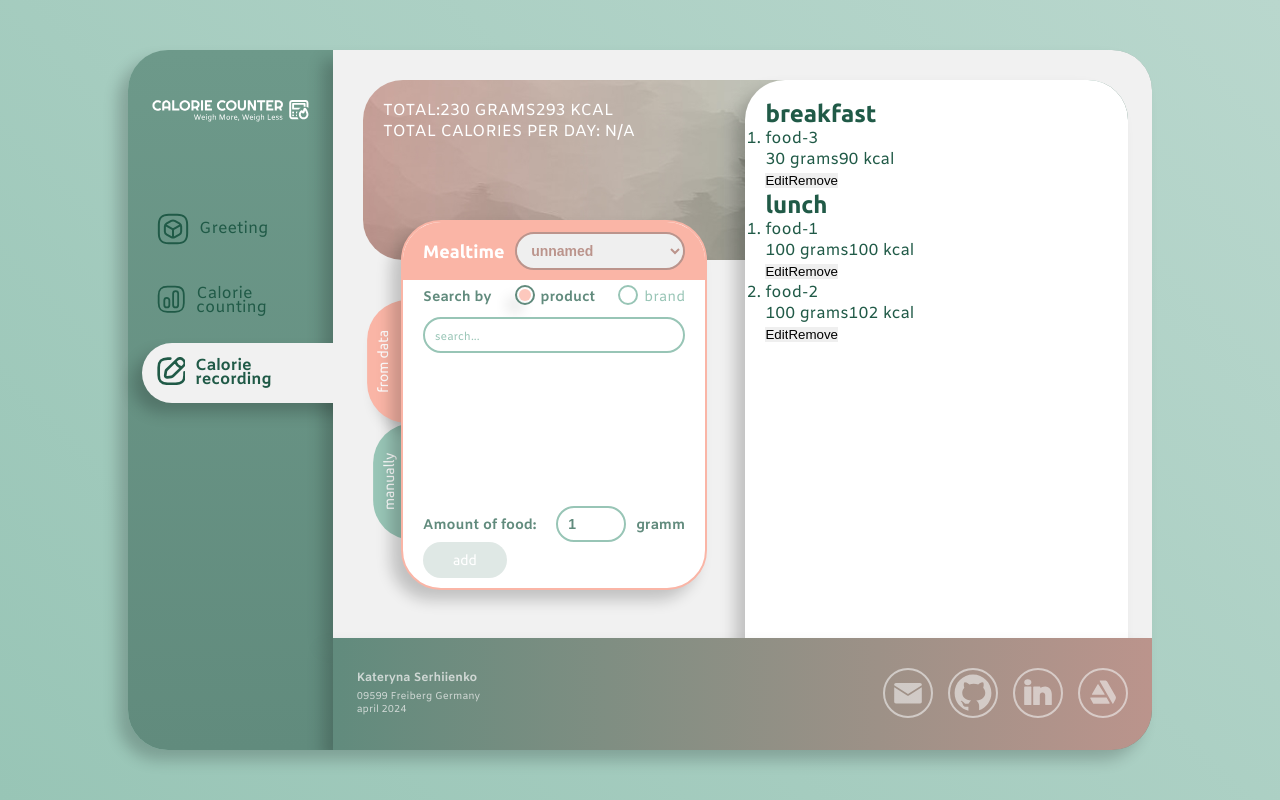
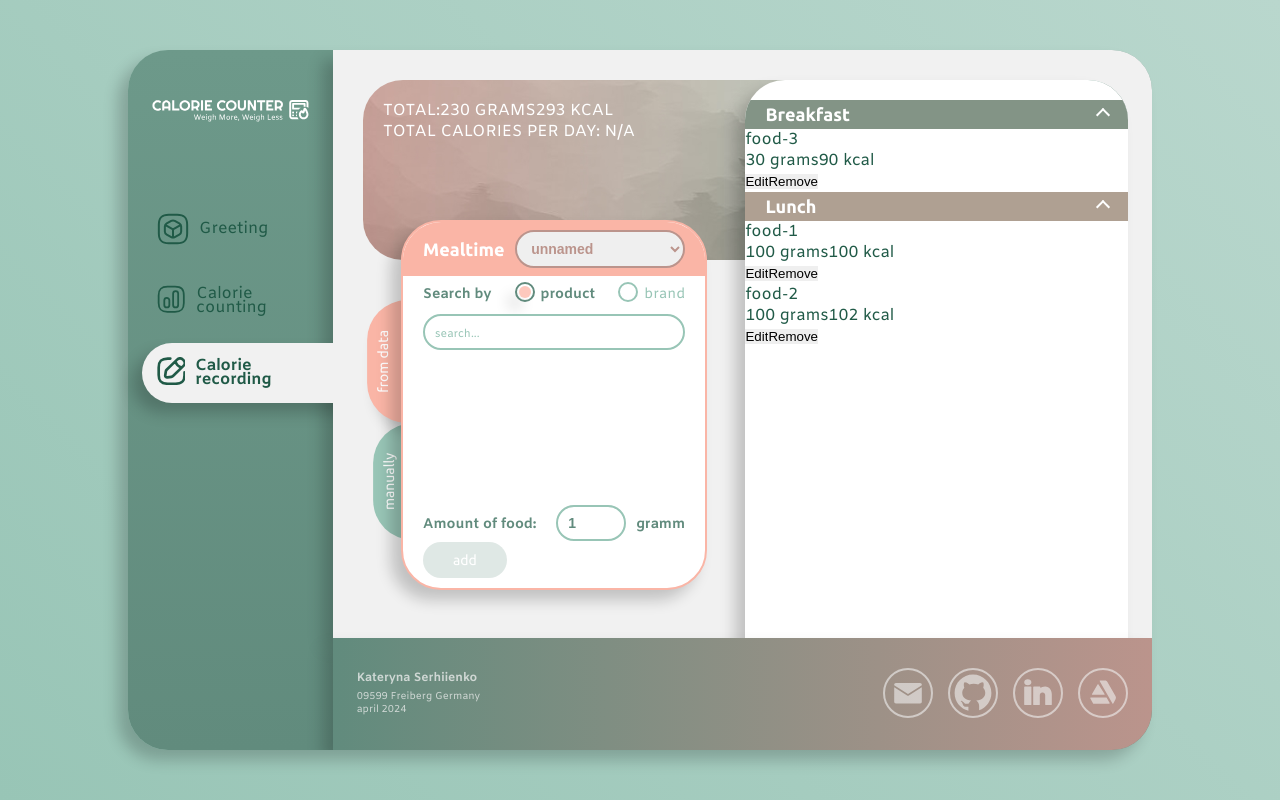
Before and after one commit to KateSerhiienko/calorie-counting-app, a Vue app: page /calorie_recording in a window 1280 px wide. Built offline with nearby package versions, Linux system fonts and the light colour scheme.

Commit message:
update: animations in FoodsList

```diff
--- a/src/components/FoodInput.vue
+++ b/src/components/FoodInput.vue
@@ -185,10 +185,11 @@
     position: relative;
     z-index: 2;
     transition: $transition;
+    max-width: 315px;
   }
 
   .mealtime {
-    padding: 10px 20px 10px;
+    padding: 8px 20px 8px;
   }
 
   .search,
@@ -224,14 +225,14 @@
       font-size: 14px;
       font-weight: bold;
       color: $primary-color;
-      margin-bottom: 10px;
+      margin-bottom: 4px;
     }
 
     .textarea {
       width: 100%;
       height: 90px;
       padding: 20px 10px;
-      margin-bottom: 5px;
+      margin-bottom: 14px;
       resize: none;
     }
 
--- a/src/components/FoodsList.vue
+++ b/src/components/FoodsList.vue
@@ -5,8 +5,23 @@
       :key="index"
     >
       <div v-if="filteredFoods(mealtime).length > 0">
-        <h2>{{ mealtime }}</h2>
-        <ol>
+        <div
+          class="mealtime-header"
+          :class="`mealtime-${index}`"
+          @click="toggleSection(index)"
+        >
+          <h4 class="mealtime-title">
+            {{ mealtime }}
+          </h4>
+          <i
+            class="arrow"
+            :class="closedSections[index] ? 'arrow-down' : 'arrow-up'"
+          ></i>
+        </div>
+        <ul
+          :class="{ visible: !getClosedSectionsFoodsList[index] }"
+          class="food-list"
+        >
           <li
             v-for="(food, foodIndex) in filteredFoods(mealtime)"
             :key="foodIndex"
@@ -17,7 +32,7 @@
               @remove-food="removeFood"
             ></food-item>
           </li>
-        </ol>
+        </ul>
       </div>
     </div>
   </div>
@@ -32,12 +47,24 @@
     components: {
       FoodItem,
     },
+    data() {
+      return {
+        closedSections: {},
+      };
+    },
     computed: {
-      ...mapGetters(['getMealtimeMap', 'getFoodsList']),
+      ...mapGetters([
+        'getMealtimeMap',
+        'getFoodsList',
+        'getClosedSectionsFoodsList',
+      ]),
     },
     methods: {
       filteredFoods(mealtime) {
         return this.getFoodsList.filter((food) => food.mealtime === mealtime);
+      },
+      toggleSection(index) {
+        this.$store.commit('toggleClosedSectionFoodsList', index);
       },
       saveEditedFood(food) {
         this.$store.commit('updateFood', food);
@@ -56,10 +83,75 @@
   lang="scss"
 >
   .wrapper {
-    padding: 20px;
+    padding: 20px 0;
     background: $background-color-light;
     border-radius: $border-radius;
     padding-bottom: 43px;
     box-shadow: $box-shadow;
+    overflow: scroll;
+  }
+
+  .mealtime-header {
+    padding: 4px 20px;
+    display: flex;
+    align-items: center;
+    justify-content: space-between;
+    cursor: pointer;
+  }
+
+  .mealtime-0 {
+    background: $primary-color;
+  }
+  .mealtime-1 {
+    background: $gradient-color-1;
+  }
+  .mealtime-2 {
+    background: $gradient-color-2;
+  }
+  .mealtime-3 {
+    background: $gradient-color-3;
+  }
+  .mealtime-4 {
+    background: $gradient-color-4;
+  }
+  .mealtime-5 {
+    background: $gradient-color-5;
+  }
+  .mealtime-6 {
+    background: $secondary-color;
+  }
+
+  .mealtime-title {
+    color: $background-color-light;
+    text-transform: capitalize;
+  }
+
+  .arrow {
+    border: solid $background-color-light;
+    border-width: 0 2px 2px 0;
+    display: inline-block;
+    padding: 4px;
+    transition: $transition;
+
+    &-up {
+      transform: rotate(-135deg);
+      -webkit-transform: rotate(-135deg);
+    }
+
+    &-down {
+      transform: rotate(45deg);
+      -webkit-transform: rotate(45deg);
+    }
+  }
+
+  .food-list {
+    opacity: 0;
+    max-height: 0;
+    transition: $transition;
+  }
+
+  .visible {
+    opacity: 1;
+    max-height: 100%;
   }
 </style>
--- a/src/utils/store.js
+++ b/src/utils/store.js
@@ -71,13 +71,13 @@ const store = createStore({
       },
     ],
     mealtimeMap: [
+      'unnamed',
       'breakfast',
       'brunch',
       'lunch',
       'snack',
       'dinner',
       'supper',
-      'unnamed',
     ],
     foodsList: [
       {
@@ -102,6 +102,7 @@ const store = createStore({
         caloriesPer100g: 300,
       },
     ],
+    closedSectionsFoodsList: {},
   },
   mutations: {
     setCountingMode(state, newValue) {
@@ -128,6 +129,9 @@ const store = createStore({
         state.foodsList.splice(index, 1, updatedFood);
       }
     },
+    toggleClosedSectionFoodsList(state, index) {
+      state.closedSectionsFoodsList[index] = !state.closedSectionsFoodsList[index];
+    },
   },
   getters: {
     getNav: (state) => state.nav,
@@ -137,6 +141,7 @@ const store = createStore({
     getCalorieAndUserData: (state) => state.calorieAndUserData,
     getMealtimeMap: (state) => state.mealtimeMap,
     getFoodsList: (state) => state.foodsList,
+    getClosedSectionsFoodsList: (state) => state.closedSectionsFoodsList,
   },
 });
 
```
Also changed, not shown: 1 other file (tests, documents, lock files or other folders).
